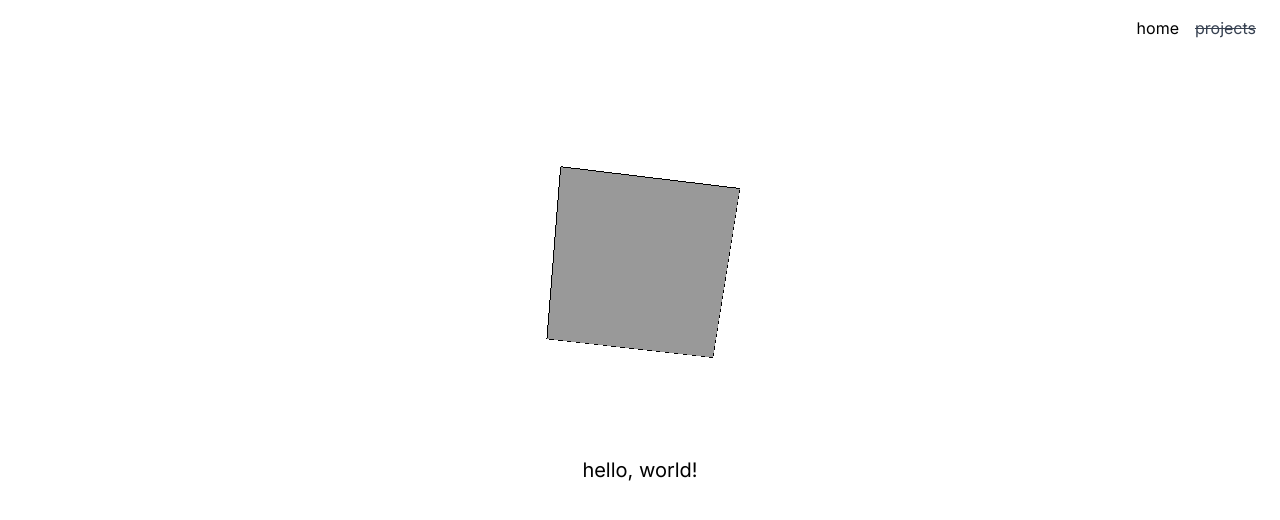
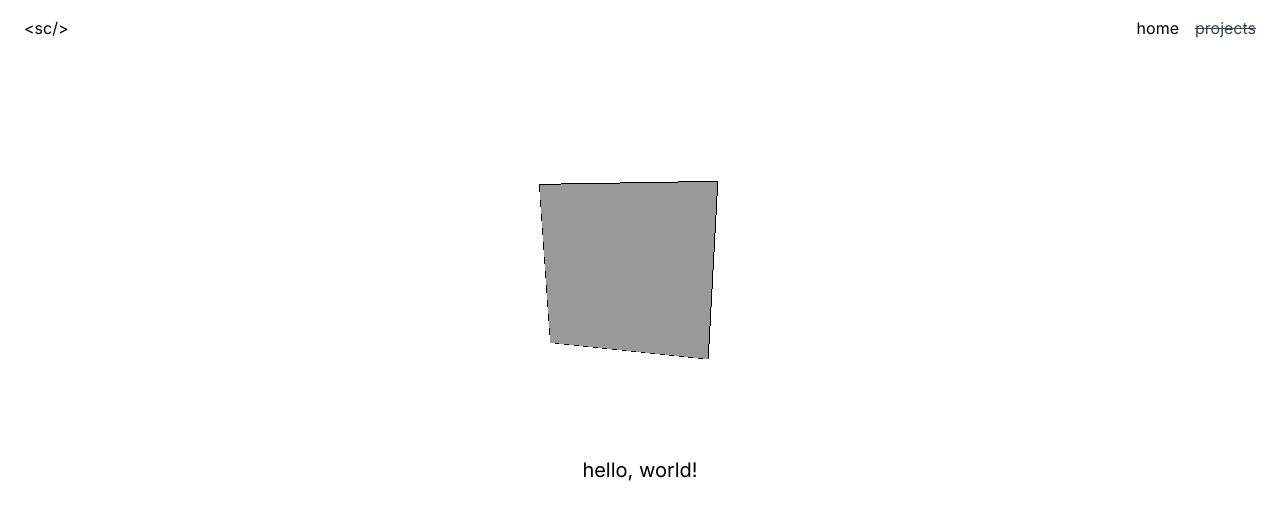
Before and after one commit to schang1146/personal-website, a Next.js app: page / in a window 1280 px wide. Shown: the top 520 px of the page. Built offline with nearby package versions, Linux system fonts and the light colour scheme.

Commit message:
Add initials on the left section of the navbar (#16)

```diff
--- a/src/components/navbar.tsx
+++ b/src/components/navbar.tsx
@@ -3,7 +3,9 @@
 export default function Navbar() {
   return (
     <nav className="flex items-center justify-between py-4">
-      <div></div>
+      <div>
+        <Link href="/">&#60;sc&#47;&#62;</Link>
+      </div>
       <ul>
         <li className="[&>*]:ml-4">
           <Link href="/">home</Link>
```
